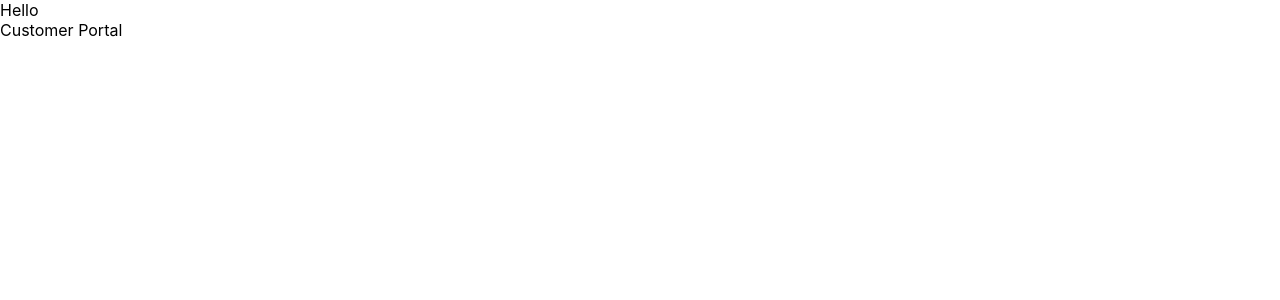
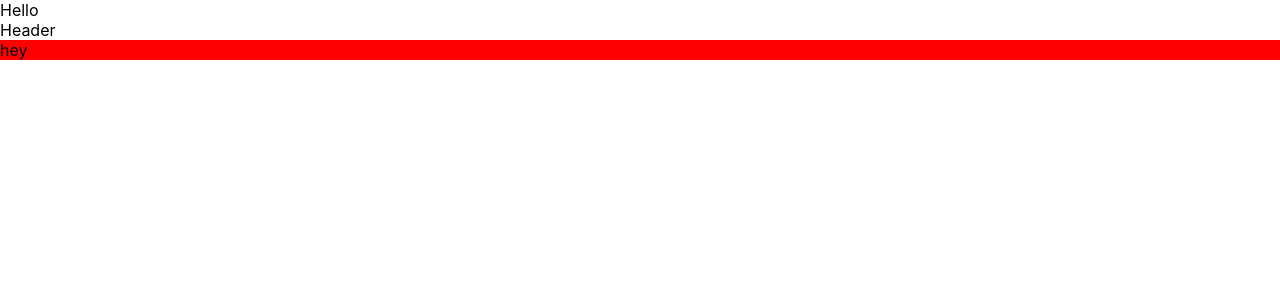
Before and after one commit to infoshareacademy/jfddr6-team-party-animals, a React (Create React App) app: page / in a window 1280 px wide. Shown: the top 300 px of the page. Built offline with nearby package versions, Linux system fonts and the light colour scheme.

Commit message:
Layout Components added react-router-dom installed

```diff
--- a/package.json
+++ b/package.json
@@ -8,6 +8,7 @@
     "@testing-library/user-event": "^13.5.0",
     "react": "^18.1.0",
     "react-dom": "^18.1.0",
+    "react-router-dom": "^6.3.0",
     "react-scripts": "5.0.1",
     "web-vitals": "^2.1.4"
   },
--- a/src/App.js
+++ b/src/App.js
@@ -1,11 +1,15 @@
 import Home from './components/Home';
+import Footer from './components/layout/Footer';
+import Header from './components/layout/Header';
+import CreateAccount from './customerportal/CreateAccount';
 import CustomerPortal from './customerportal/CustomerPortal';
 
 function App() {
   return (
     <div className="App">
       Hello
-      <CustomerPortal />
+      <Header></Header>
+      <Footer />
     </div>
   );
 }
--- /dev/null
+++ b/src/components/layout/Footer.js
@@ -0,0 +1,5 @@
+const Footer = () => {
+  return <div style={{ background: 'red' }}>hey</div>;
+};
+
+export default Footer;
--- /dev/null
+++ b/src/components/layout/Header.js
@@ -0,0 +1,5 @@
+const Header = () => {
+  return <div>Header</div>;
+};
+
+export default Header;
--- /dev/null
+++ b/src/components/layout/Layout.js
@@ -0,0 +1,5 @@
+const Layout = () => {
+  return <div>Layout</div>;
+};
+
+export default Layout;
--- /dev/null
+++ b/src/components/layout/Logo.js
@@ -0,0 +1,5 @@
+const Logo = () => {
+  return <div>Logo</div>;
+};
+
+export default Logo;
--- /dev/null
+++ b/src/components/layout/MenuItem.js
@@ -0,0 +1,5 @@
+const MenuItem = () => {
+  return <div>MenuItem</div>;
+};
+
+export default MenuItem;
```
Also changed, not shown: 1 other file (tests, documents, lock files or other folders).
